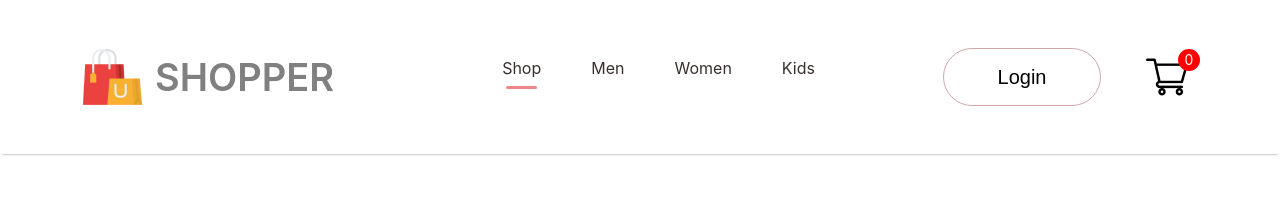
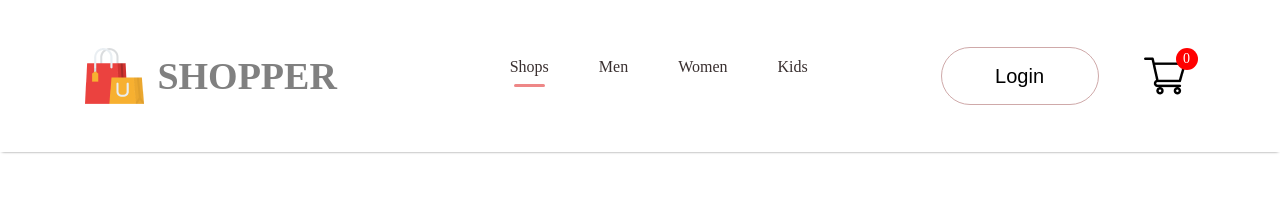
Before and after one commit to Imran123-code/E-commerce, a React (Create React App) app: page / in a window 1280 px wide. Shown: the top 204 px of the page. Built offline with nearby package versions, Linux system fonts and the light colour scheme.

Commit message:
added counter and line for different pages

```diff
--- a/public/index.html
+++ b/public/index.html
@@ -1,4 +1,4 @@
-<!DOCTYPE html>
+<!doctype html>
 <html lang="en">
   <head>
     <meta charset="utf-8" />
@@ -10,6 +10,12 @@
       content="Web site created using create-react-app"
     />
     <link rel="apple-touch-icon" href="%PUBLIC_URL%/logo192.png" />
+    <link rel="preconnect" href="https://fonts.googleapis.com" />
+    <link rel="preconnect" href="https://fonts.gstatic.com" crossorigin />
+    <link
+      href="https://fonts.googleapis.com/css2?family=Poppins:ital,wght@0,100;0,200;0,300;0,400;0,500;0,600;0,700;0,800;0,900;1,100;1,200;1,300;1,400;1,500;1,600;1,700;1,800;1,900&display=swap"
+      rel="stylesheet"
+    />
     <!--
       manifest.json provides metadata used when your web app is installed on a
       user's mobile device or desktop. See https://developers.google.com/web/fundamentals/web-app-manifest/
--- a/src/Componets/Navbar/Navbar.jsx
+++ b/src/Componets/Navbar/Navbar.jsx
@@ -1,8 +1,9 @@
-import React from 'react'
+import React, { useState } from 'react'
 import './Navbar.css'
 import logo from '../Assets/logo.png'
 import cart_icon from '../Assets/cart_icon.png'
 function Navbar() {
+    const [menu,setmenu] = useState("Shops")
     return (
         <div className='navbar'>
             <div className='nav-logo'>
@@ -10,10 +11,10 @@ function Navbar() {
                 <p>SHOPPER</p>
             </div>
             <ul className='nav-menu'>
-                <li>Shop <hr/></li>
-                <li>Men</li>
-                <li>Women</li>
-                <li>Kids</li>
+                <li onClick={() =>{setmenu("Shops")}}>Shops{menu === "Shops"?<hr/>: <></> }</li>
+                <li onClick={() =>{setmenu("Men")}}>Men{menu === "Men"?<hr/>: <></> }</li>
+                <li onClick={() =>{setmenu("Women")}}>Women{menu === "Women"?<hr/>: <></> }</li>
+                <li onClick={() =>{setmenu("Kids")}}>Kids{menu === "Kids"?<hr/>: <></> }</li>
             </ul>
             <div className='nav-login-cart'>
                 <button>Login</button>
--- a/src/index.css
+++ b/src/index.css
@@ -5,6 +5,7 @@ body {
     sans-serif;
   -webkit-font-smoothing: antialiased;
   -moz-osx-font-smoothing: grayscale;
+  font-family: popins;
 }
 
 code {
```
